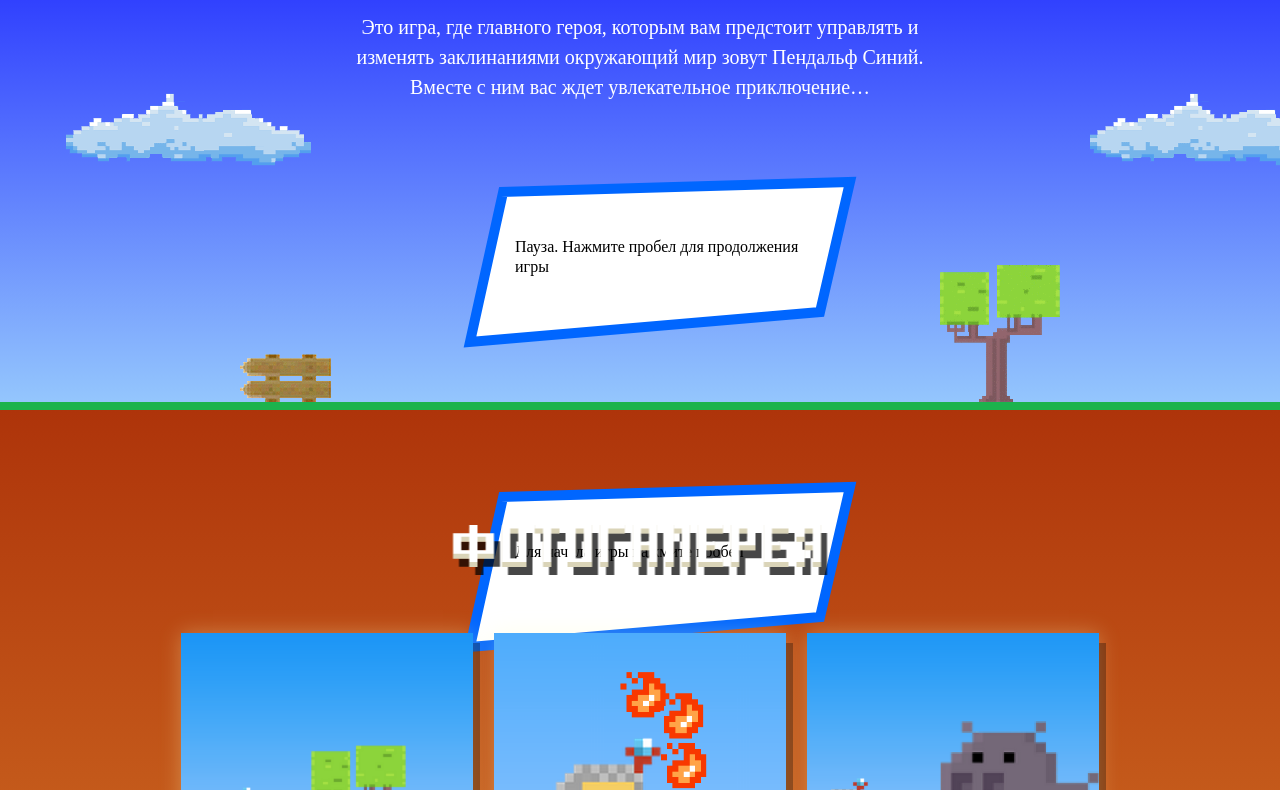
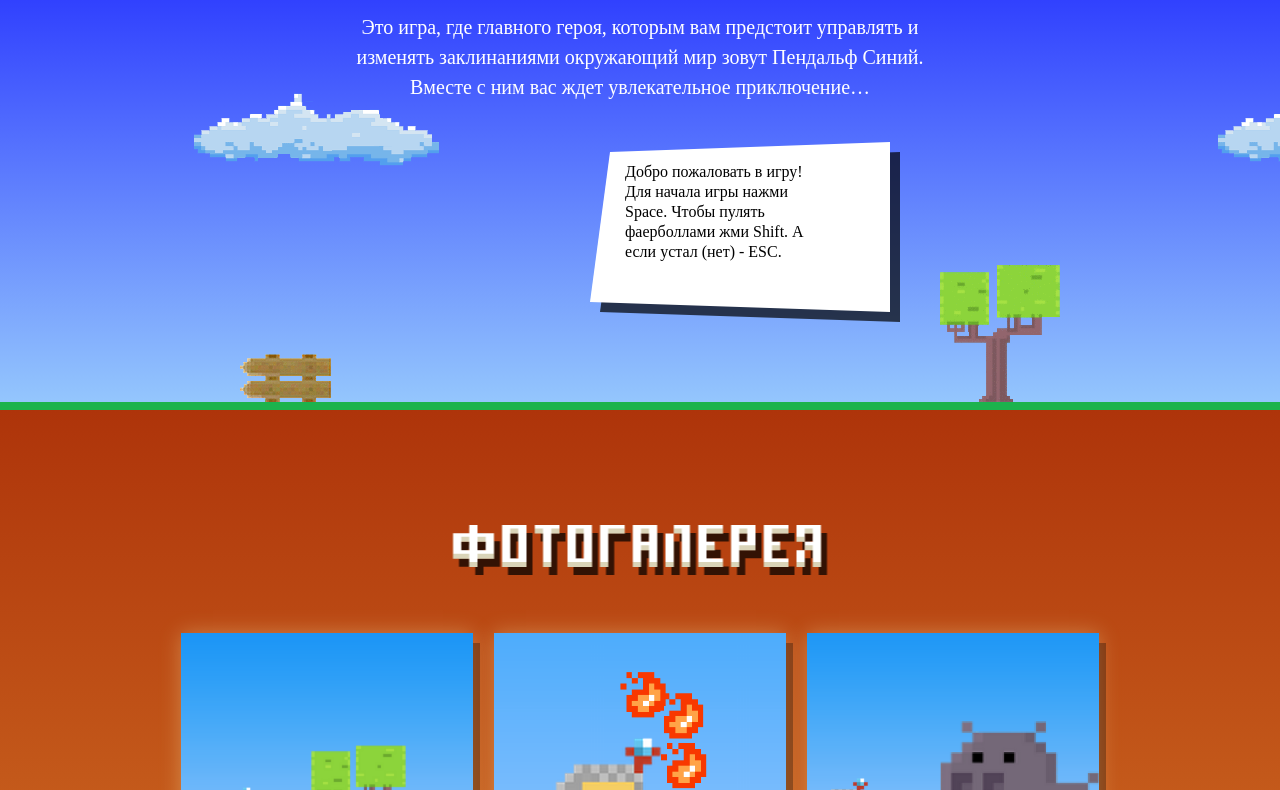
Before and after one commit to Feuway/194734-code-and-magick, a website: page build/index.html in a window 1280 px wide. Shown: the part 197-987 px from the top of the page. Drawn offline with Linux system fonts and the light colour scheme; a web font is replaced by a local one.

Commit message:
Выполнено первое задние по Canvas

```diff
--- a/build/index.html
+++ b/build/index.html
@@ -127,8 +127,9 @@
 </template>
 
 <script src="js/form.js"></script>
-<script src="js/check.js"></script>
-<script src="js/game-stat.min.js"></script>
+<script src="js/game.js"></script>
+<!--<script src="js/check.js"></script>-->
+<!--<script src="js/game-stat.min.js"></script>-->
 <script src="js/main.js"></script>
 
 
--- a/build/js/check.js
+++ b/build/js/check.js
@@ -1,3 +1,5 @@
+'use strict';
+
 function getMessage (a, b) {
 
     if (typeof a === "boolean") {
--- a/build/js/game.js
+++ b/build/js/game.js
@@ -391,22 +391,53 @@ window.Game = (function() {
       }
     },
 
+    transferText: function (text) {
+      var words = text.split('  ');
+
+      for (var i = 0; i < words.length; i++) {
+        var y = 75 + i * 20;
+
+        this.ctx.fillText(words[i], 335, y);
+      }
+    },
+
     /**
      * Отрисовка экрана паузы.
      */
     _drawPauseScreen: function() {
+      this.ctx.beginPath();
+      this.ctx.moveTo(330, 60);
+      this.ctx.lineTo(610, 50);
+      this.ctx.lineTo(610, 220);
+      this.ctx.lineTo(310, 210);
+      this.ctx.closePath();
+      this.ctx.fillStyle = 'rgba(0, 0, 0, 0.7)';
+      this.ctx.fill();
+
+      this.ctx.beginPath();
+      this.ctx.moveTo(320, 50);
+      this.ctx.lineTo(600, 40);
+      this.ctx.lineTo(600, 210);
+      this.ctx.lineTo(300, 200);
+      this.ctx.closePath();
+      this.ctx.fillStyle = '#FFFFFF';
+      this.ctx.fill();
+
+      this.ctx.font = '16px PT Mono';
+      this.ctx.fillStyle = '#000';
+
       switch (this.state.currentStatus) {
         case Verdict.WIN:
-          console.log('you have won!');
+          this.transferText('Ура!!! Мои поздравления.  Ты смог воспользоваться  фаерболом!');
           break;
         case Verdict.FAIL:
-          console.log('you have failed!');
+          this.transferText('Неудача(((  Попробуй еще раз!');
           break;
         case Verdict.PAUSE:
-          console.log('game is on pause!');
+          this.transferText('Пауза!  Нажми Space, чтобы  продолжить!');
           break;
         case Verdict.INTRO:
-          console.log('welcome to the game! Press Space to start');
+          this.transferText('Добро пожаловать в игру!  Для начала игры нажми  Space. Чтобы пулять  фаерболлами жми Shift. А  если устал (нет) - ESC.');
           break;
       }
     },
```
Also changed, not shown: 1 other file.
